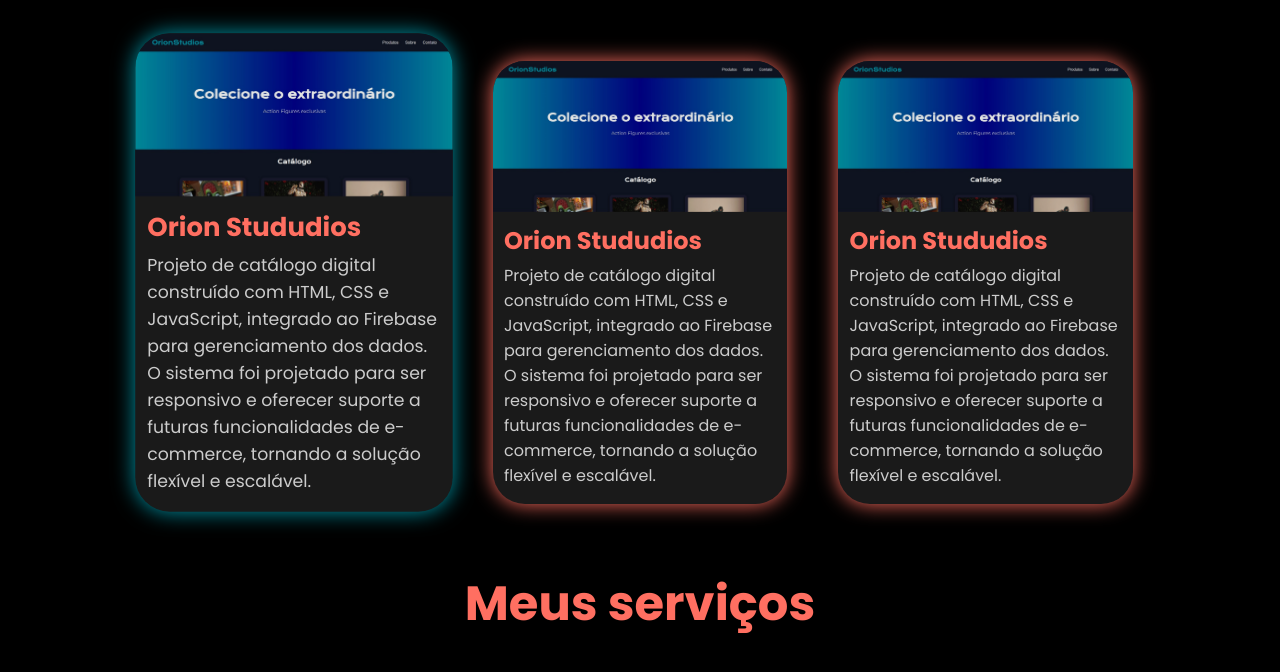
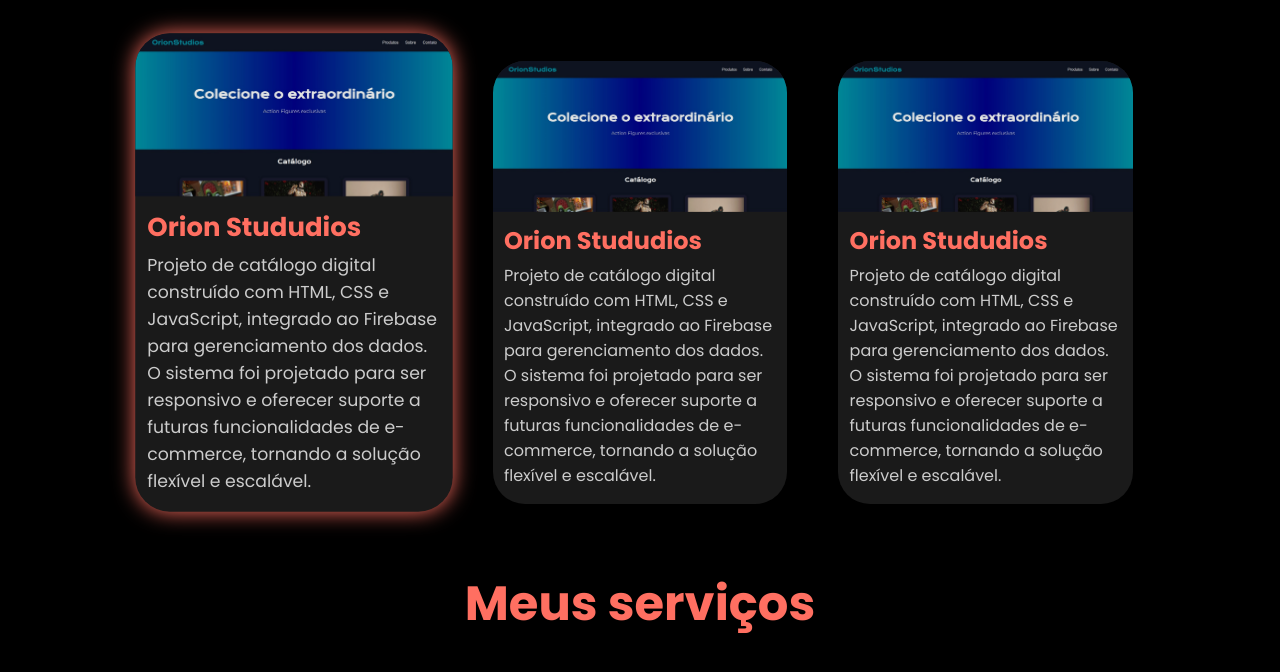
Before and after one commit to NicoQuei/Portifolio_Novo, a website: page index.html in a window 1280 px wide. In both pictures the pointer is over the link 294 px from the left and 1221 px from the top of the page. Shown: the part 939-1611 px from the top of the page. Drawn offline with nearby package versions, Linux system fonts and the light colour scheme.

Commit message:
Update styles.css

```diff
--- a/styles.css
+++ b/styles.css
@@ -236,7 +236,6 @@ body.day {
     background: var(--cor-card-bg);
     border-radius: 2rem;
     overflow: hidden;
-    box-shadow: 0 0 20px var(--cor-card-sombra);
     width: 23%;
     cursor: pointer;
     text-decoration: none;
@@ -245,7 +244,8 @@ body.day {
 
 .card:hover {
     transform: translateY(-10px) scale(1.08);
-    box-shadow: 0 0 20px #0097A8;
+        box-shadow: 0 0 20px var(--cor-card-sombra);
+
 }
 
 .card img {
```
